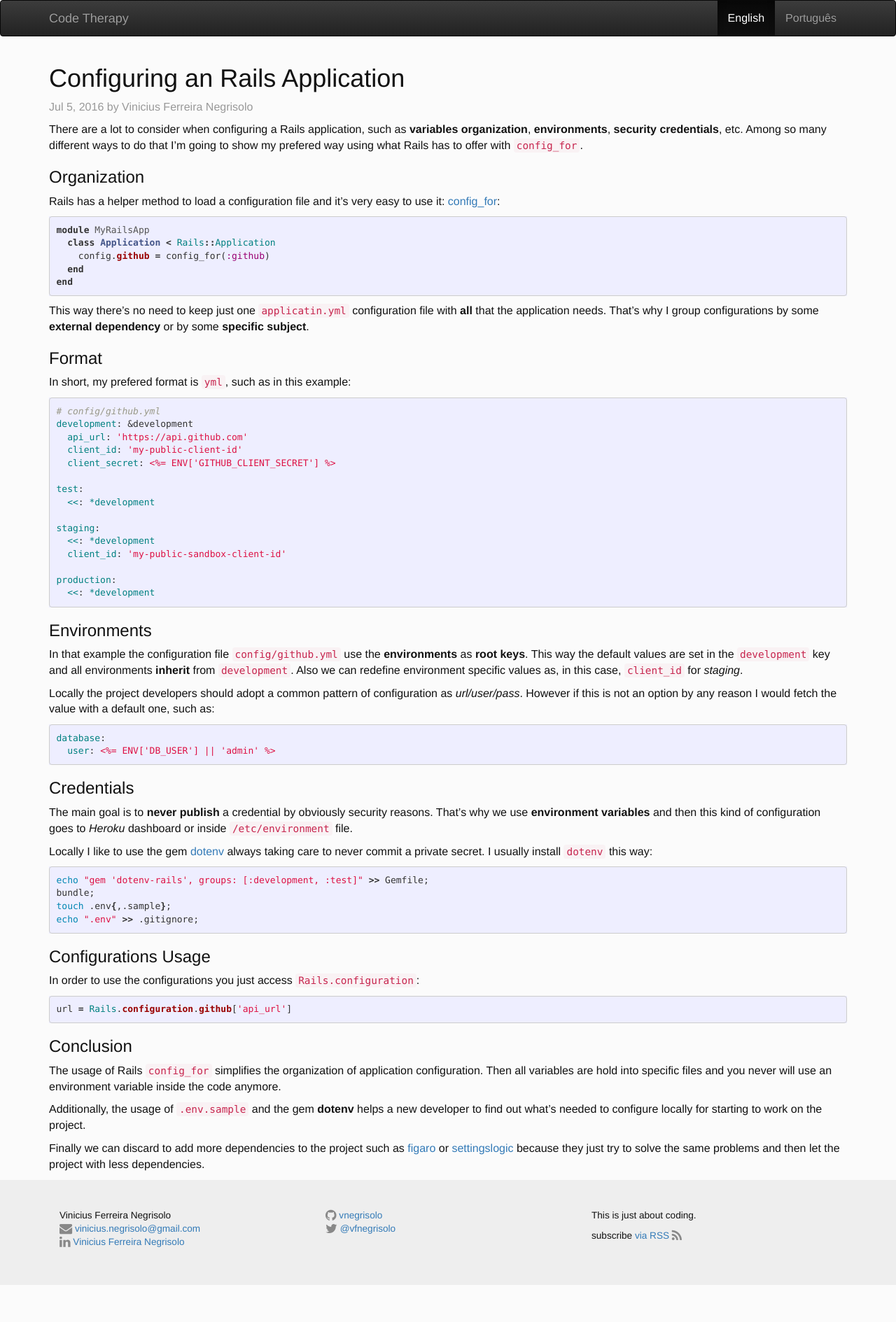
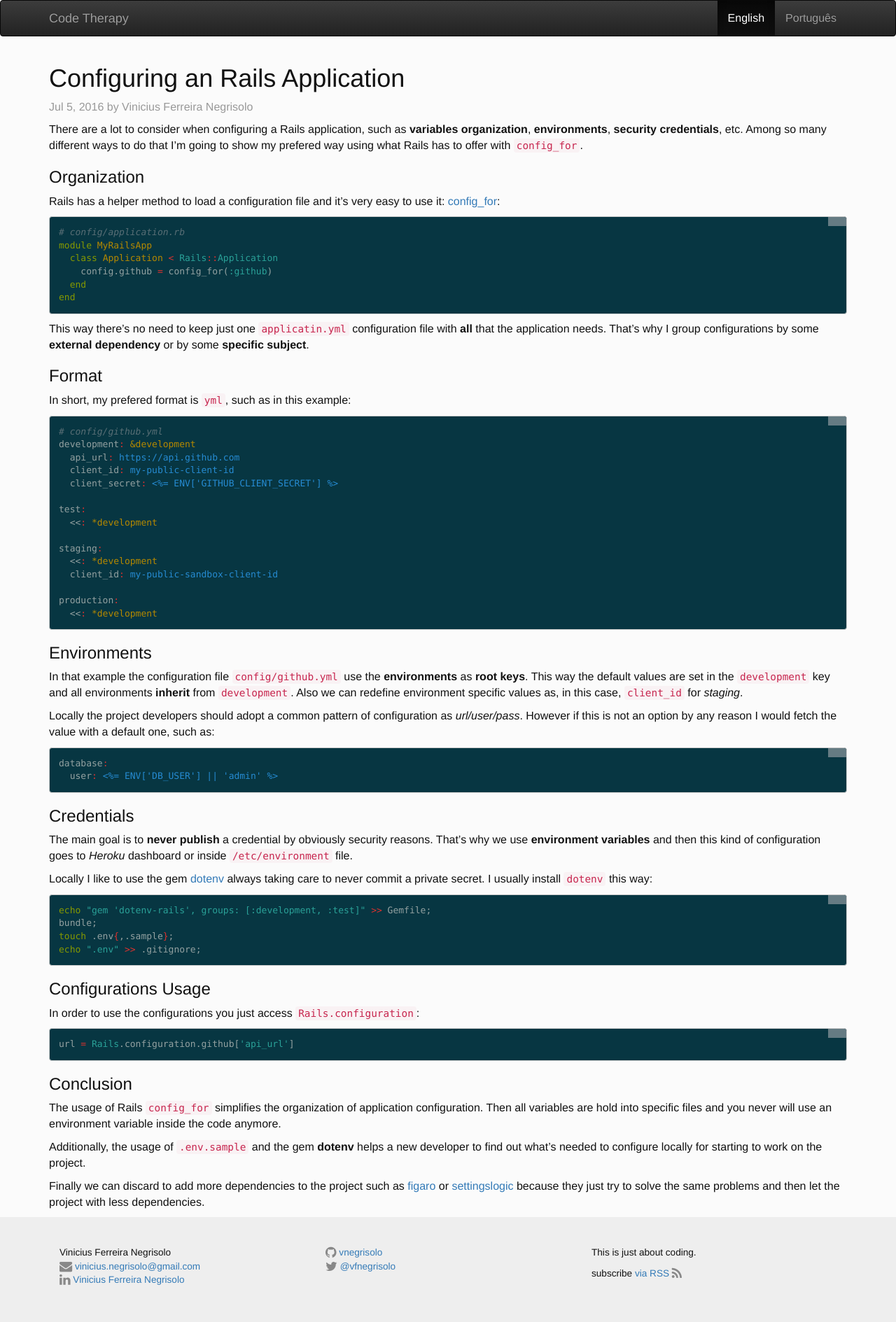
Before and after one commit to vnegrisolo/vnegrisolo.github.io, a Jekyll site: the page built from _posts/2016-07-05-configuring-rails-app.markdown, in a window 1280 px wide. Shown: the whole page at 70% size. Built offline with Jekyll 4.4.1, drawn with Linux system fonts in a browser that asks for light colours; Markdown is read by kramdown in place of the engine named in the settings; before the commit the page ends 1836 px from its top, so only the background shows below that.

Commit message:
Use solarized colors for code snippets

````diff
--- a/_config.yml
+++ b/_config.yml
@@ -5,7 +5,7 @@ email: vinicius.negrisolo@gmail.com
 twitter_username: vfnegrisolo
 github_username: vnegrisolo
 linkedin_uri: vinicius-ferreira-negrisolo-53146a38
-markdown: kramdown
+markdown: redcarpet
 languages:
   - en
   - pt
--- a/_posts/2016-07-05-configuring-rails-app.markdown
+++ b/_posts/2016-07-05-configuring-rails-app.markdown
@@ -13,6 +13,7 @@ There are a lot to consider when configuring a Rails application, such as **vari
 Rails has a helper method to load a configuration file and it's very easy to use it: [config_for](http://api.rubyonrails.org/classes/Rails/Application.html#method-i-config_for):
 
 ```ruby
+# config/application.rb
 module MyRailsApp
   class Application < Rails::Application
     config.github = config_for(:github)
@@ -29,8 +30,8 @@ In short, my prefered format is `yml`, such as in this example:
 ```yml
 # config/github.yml
 development: &development
-  api_url: 'https://api.github.com'
-  client_id: 'my-public-client-id'
+  api_url: https://api.github.com
+  client_id: my-public-client-id
   client_secret: <%= ENV['GITHUB_CLIENT_SECRET'] %>
 
 test:
@@ -38,7 +39,7 @@ test:
 
 staging:
   <<: *development
-  client_id: 'my-public-sandbox-client-id'
+  client_id: my-public-sandbox-client-id
 
 production:
   <<: *development
--- a/_sass/_syntax-highlighting.scss
+++ b/_sass/_syntax-highlighting.scss
@@ -1,67 +1,104 @@
 .highlight {
-  background: #fff;
+  pre {
+    background-color: $base02;
+    padding: 1em;
 
-  .highlighter-rouge & {
-    background: #eef;
+    code.language-ruby:before  { background-color: $red; }
+    code.language-yml:before   { background-color: $violet; }
+    code.language-shell:before { background-color: $green; }
+
+    code {
+      color: $base1;
+
+      &:before {
+        color: $base2;
+        background-color: $base00;
+        content: attr(data-lang);
+        text-transform: uppercase;
+        padding: 0.5em 1em;
+        float: right;
+        margin: -1em;
+      }
+    }
   }
 
-  .c     { color: #998; font-style: italic } // Comment
-  .err   { color: #a61717; background-color: #e3d2d2 } // Error
-  .k     { font-weight: bold } // Keyword
-  .o     { font-weight: bold } // Operator
-  .cm    { color: #998; font-style: italic } // Comment.Multiline
-  .cp    { color: #999; font-weight: bold } // Comment.Preproc
-  .c1    { color: #998; font-style: italic } // Comment.Single
-  .cs    { color: #999; font-weight: bold; font-style: italic } // Comment.Special
-  .gd    { color: #000; background-color: #fdd } // Generic.Deleted
-  .gd .x { color: #000; background-color: #faa } // Generic.Deleted.Specific
-  .ge    { font-style: italic } // Generic.Emph
-  .gr    { color: #a00 } // Generic.Error
-  .gh    { color: #999 } // Generic.Heading
-  .gi    { color: #000; background-color: #dfd } // Generic.Inserted
-  .gi .x { color: #000; background-color: #afa } // Generic.Inserted.Specific
-  .go    { color: #888 } // Generic.Output
-  .gp    { color: #555 } // Generic.Prompt
-  .gs    { font-weight: bold } // Generic.Strong
-  .gu    { color: #aaa } // Generic.Subheading
-  .gt    { color: #a00 } // Generic.Traceback
-  .kc    { font-weight: bold } // Keyword.Constant
-  .kd    { font-weight: bold } // Keyword.Declaration
-  .kp    { font-weight: bold } // Keyword.Pseudo
-  .kr    { font-weight: bold } // Keyword.Reserved
-  .kt    { color: #458; font-weight: bold } // Keyword.Type
-  .m     { color: #099 } // Literal.Number
-  .s     { color: #d14 } // Literal.String
-  .na    { color: #008080 } // Name.Attribute
-  .nb    { color: #0086B3 } // Name.Builtin
-  .nc    { color: #458; font-weight: bold } // Name.Class
-  .no    { color: #008080 } // Name.Constant
-  .ni    { color: #800080 } // Name.Entity
-  .ne    { color: #900; font-weight: bold } // Name.Exception
-  .nf    { color: #900; font-weight: bold } // Name.Function
-  .nn    { color: #555 } // Name.Namespace
-  .nt    { color: #000080 } // Name.Tag
-  .nv    { color: #008080 } // Name.Variable
-  .ow    { font-weight: bold } // Operator.Word
-  .w     { color: #bbb } // Text.Whitespace
-  .mf    { color: #099 } // Literal.Number.Float
-  .mh    { color: #099 } // Literal.Number.Hex
-  .mi    { color: #099 } // Literal.Number.Integer
-  .mo    { color: #099 } // Literal.Number.Oct
-  .sb    { color: #d14 } // Literal.String.Backtick
-  .sc    { color: #d14 } // Literal.String.Char
-  .sd    { color: #d14 } // Literal.String.Doc
-  .s2    { color: #d14 } // Literal.String.Double
-  .se    { color: #d14 } // Literal.String.Escape
-  .sh    { color: #d14 } // Literal.String.Heredoc
-  .si    { color: #d14 } // Literal.String.Interpol
-  .sx    { color: #d14 } // Literal.String.Other
-  .sr    { color: #009926 } // Literal.String.Regex
-  .s1    { color: #d14 } // Literal.String.Single
-  .ss    { color: #990073 } // Literal.String.Symbol
-  .bp    { color: #999 } // Name.Builtin.Pseudo
-  .vc    { color: #008080 } // Name.Variable.Class
-  .vg    { color: #008080 } // Name.Variable.Global
-  .vi    { color: #008080 } // Name.Variable.Instance
-  .il    { color: #099 } // Literal.Number.Integer.Long
+  .c1  { color: $base01; font-style: italic; } // ruby comment
+  .o   { color: $red; } // ruby less than, double-colon
+  .p   { color: $base1; } // ruby dot, parenthesis
+  .k   { color: $green; } // ruby reserved word
+  .nn  { color: $yellow; } // ruby module name
+  .nc  { color: $yellow; } // ruby class name
+  .no  { color: $cyan; } // ruby parent class name
+  .n   { color: $base1; } // ruby variable name
+  .nf  { color: $base1; } // ruby method call
+  .ss  { color: $cyan; } // ruby symbol
+  .s1  { color: $cyan; } // ruby string
+
+  .s   { color: $blue; } // yml symbol
+  .pi  { color: $red; } // yml colon
+  .nl  { color: $yellow; } // yml inheritance parent
+  .nv  { color: $yellow; } // yml inheritance child
+
+  .s2  { color: $cyan; } // shell string
+  .nb  { color: $green; } // shell command
+  .c   { color: $base01; font-style: italic; } // shell comment
+
+  .cm  { color: $base01; font-style: italic; }
+  .cs  { color: $base01; font-style: italic; }
+
+  .kc  { color: $red; }
+  .kd  { color: $red; }
+  .kn  { color: $red; }
+  .kp  { color: $red; }
+  .kr  { color: $red; }
+  .nt  { color: $red; }
+
+  .g   { color: $base1; }
+  .l   { color: $base1; }
+  .x   { color: $base1; }
+  .m   { color: $base1; }
+  .w   { color: $base1; }
+  .ge  { color: $base1; }
+  .gr  { color: $base1; background-color: #c00000 }
+  .gi  { color: $base1; font-weight: bold; background-color: #00008b }
+  .gp  { color: $base1; }
+  .gs  { color: $base1; }
+  .gt  { color: $base1; background-color: #ff0000 }
+  .ld  { color: $base1; }
+  .na  { color: $base1; }
+  .nd  { color: $base1; }
+  .ne  { color: $base1; }
+  .nx  { color: $base1; }
+  .py  { color: $base1; }
+  .ow  { color: $base1; }
+  .mf  { color: $base1; }
+  .mh  { color: $base1; }
+  .mi  { color: $base1; }
+  .mo  { color: $base1; }
+  .bp  { color: $base1; }
+  .il  { color: $base1; }
+  .err { color: $base1; }
+
+  .sb  { color: $green; }
+  .sc  { color: $green; }
+  .sd  { color: $green; }
+  .se  { color: $green; }
+  .sh  { color: $green; }
+  .si  { color: $green; }
+  .sx  { color: $green; }
+  .sr  { color: $green; }
+
+  .vc  { color: $yellow; }
+  .vg  { color: $yellow; }
+  .vi  { color: $yellow; }
+
+  .cp  { color: #AAFFFF; font-style: italic; }
+  .gd  { color: #8a2be2; font-weight: bold; background-color: #008080 }
+  .gh  { color: #ff00ff; font-weight: bold; }
+  .go  { color: #404040; font-weight: bold; }
+  .gu  { color: #ff00ff; font-weight: bold; }
+  .kt  { color: #AAAA77; }
+  .ni  { color: #33AA00; }
+
+  .hll { background-color: #ffffcc }
 }
--- a/css/main.scss
+++ b/css/main.scss
@@ -2,6 +2,23 @@
 # Only the main Sass file needs front matter (the dashes are enough)
 ---
 @charset "utf-8";
+
+$base03:  #002b36;
+$base02:  #073642;
+$base01:  #586e75;
+$base00:  #657b83;
+$base0:   #839496;
+$base1:   #93a1a1;
+$base2:   #eee8d5;
+$base3:   #fdf6e3;
+$yellow:  #b58900;
+$orange:  #cb4b16;
+$red:     #dc322f;
+$magenta: #d33682;
+$violet:  #6c71c4;
+$blue:    #268bd2;
+$cyan:    #2aa198;
+$green:   #859900;
 
 $base-font-family: "Helvetica Neue", Helvetica, Arial, sans-serif;
 $base-font-size:   16px;
````
Also changed, not shown: pt/_posts/2016-07-05-configuring-rails-app.markdown (+4 -3 lines).
